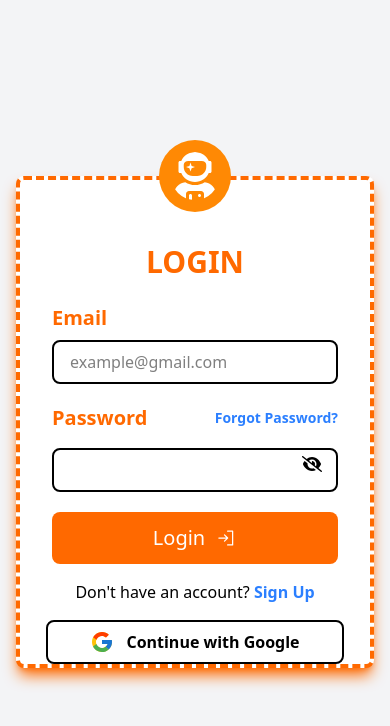
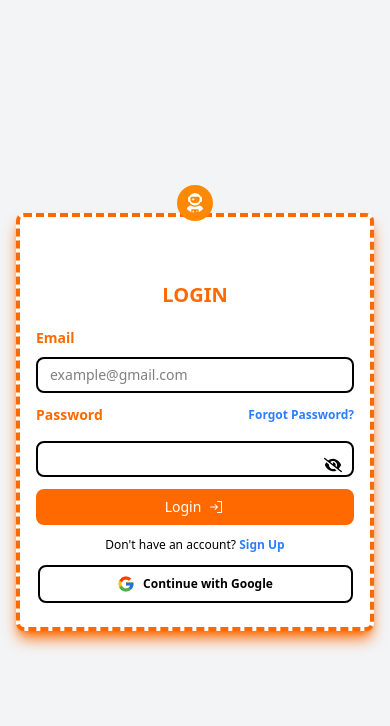
Before and after one commit to sumancoder-cloud/ExcelExtractor, a React (Vite) app in the folder ExcelExtractor/: page /login in a window 390 px wide. Shown: the top 726 px of the page. Built offline with nearby package versions, Linux system fonts and the light colour scheme; no server answers.

Commit message:
Improve: Add bottom padding to form containers on mobile for better spacing

```diff
--- a/ExcelExtractor/src/Pages/LoginPage.jsx
+++ b/ExcelExtractor/src/Pages/LoginPage.jsx
@@ -147,26 +147,26 @@ const LoginPage = () => {
 
   return (
     <div className="flex min-h-screen justify-center items-center bg-gray-100 p-4 sm:p-0">
-      <div className={`relative w-full sm:w-[400px] bg-white shadow-orange-500 shadow-lg rounded-lg border-4 border-dashed border-orange-500 flex flex-col items-center pt-16 ${isSignup ? 'sm:h-[850px]' : 'sm:h-[600px]'}`}>
+      <div className={`relative w-full sm:w-[400px] bg-white shadow-orange-500 shadow-lg rounded-lg border-4 border-dashed border-orange-500 flex flex-col items-center pt-16 pb-6 sm:pb-0 ${isSignup ? 'sm:h-[850px]' : 'sm:h-[600px]'}`}>
 
-        <FaUserAstronaut className="text-7xl text-white bg-orange-400 rounded-full absolute -top-10 p-3" />
+        <FaUserAstronaut className="text-4xl sm:text-7xl text-white bg-orange-400 rounded-full absolute -top-8 sm:-top-10 p-2 sm:p-3" />
 
-        <h1 className="text-3xl font-semibold text-orange-500 mb-6">
+        <h1 className="text-xl sm:text-3xl font-semibold text-orange-500 mb-4 sm:mb-6">
           {isSignup ? 'SIGN UP' : 'LOGIN'}
         </h1>
 
         {error && (
-          <div className="w-full px-8 mb-4">
-            <div className="bg-yellow-100 border-l-4 border-yellow-500 text-yellow-700 p-3 rounded">
-              <p className="text-sm">{error}</p>
+          <div className="w-full px-4 sm:px-8 mb-4">
+            <div className="bg-yellow-100 border-l-4 border-yellow-500 text-yellow-700 p-2 sm:p-3 rounded">
+              <p className="text-xs sm:text-sm">{error}</p>
             </div>
           </div>
         )}
 
-        <form className="w-full px-8 space-y-5" onSubmit={handleSubmit}>
+        <form className="w-full px-4 sm:px-8 space-y-3 sm:space-y-5" onSubmit={handleSubmit}>
           {isSignup && (
             <div>
-              <label htmlFor="fullName" className="text-orange-500 font-bold text-xl">
+              <label htmlFor="fullName" className="text-orange-500 font-bold text-sm sm:text-xl">
                 Full Name
               </label>
               <input
@@ -177,18 +177,18 @@ const LoginPage = () => {
                 onChange={handleChange}
                 placeholder="Enter your full name"
                 autoComplete="name"
-                className="w-full border-2 rounded-lg px-4 py-2 mt-2"
+                className="w-full border-2 rounded-lg px-3 sm:px-4 py-1.5 sm:py-2 mt-2 text-sm sm:text-base"
               />
               {
                 errors.fullName &&(
-                  <p className="text-red-500">{errors.fullName}</p>
+                  <p className="text-red-500 text-xs sm:text-sm">{errors.fullName}</p>
                 )
               }
             </div>
           )}
 
           <div>
-            <label htmlFor="email" className="text-orange-500 font-bold text-xl">
+            <label htmlFor="email" className="text-orange-500 font-bold text-sm sm:text-xl">
               Email
             </label>
             <input
@@ -199,22 +199,22 @@ const LoginPage = () => {
               onChange={handleChange}
               placeholder="example@gmail.com"
               autoComplete="email"
-              className="w-full border-2 rounded-lg px-4 py-2 mt-2"
+              className="w-full border-2 rounded-lg px-3 sm:px-4 py-1.5 sm:py-2 mt-2 text-sm sm:text-base"
             />
             {
               errors.email &&(
-                <p className="text-red-500">{errors.email}</p>
+                <p className="text-red-500 text-xs sm:text-sm">{errors.email}</p>
               )
             }
           </div>
 
           <div className="relative">
             <div className="flex justify-between items-center mb-2">
-              <label htmlFor="password" className="text-orange-500 font-bold text-xl">
+              <label htmlFor="password" className="text-orange-500 font-bold text-sm sm:text-xl">
                 Password
               </label>
               {!isSignup && (
-                <Link to="/forgot-password" className="text-blue-500 font-semibold hover:underline text-sm">
+                <Link to="/forgot-password" className="text-blue-500 font-semibold hover:underline text-xs sm:text-sm">
                   Forgot Password?
                 </Link>
               )}
@@ -226,17 +226,17 @@ const LoginPage = () => {
               onChange={handleChange}
               type={hidePassword ? "password" : "text"}
               autoComplete="current-password"
-              className="w-full border-2 rounded-lg px-4 py-2 mt-2"
+              className="w-full border-2 rounded-lg px-3 sm:px-4 py-1.5 sm:py-2 mt-2 text-sm sm:text-base"
             />
             {
               errors.password&&(
-                <p className="text-red-400">{errors.password}</p>
+                <p className="text-red-400 text-xs sm:text-sm">{errors.password}</p>
               )
             }
             <button
               type="button"
               onClick={() => setHidePassword(!hidePassword)}
-              className="absolute right-4 top-15 -translate-y-1/2 text-xl cursor-pointer"
+              className="absolute right-3 sm:right-4 top-15 -translate-y-1/2 text-lg sm:text-xl cursor-pointer"
             >
               {hidePassword ? <FaEyeSlash /> : <FaEye />}
             </button>
@@ -244,7 +244,7 @@ const LoginPage = () => {
 
           {isSignup && (
             <div className="relative">
-              <label htmlFor="confirmPassword" className="text-orange-500 font-bold text-xl">
+              <label htmlFor="confirmPassword" className="text-orange-500 font-bold text-sm sm:text-xl">
                 Confirm Password
               </label>
               <input
@@ -254,17 +254,17 @@ const LoginPage = () => {
                 onChange={handleChange}
                 type={hideConfirmPassword ? "password" : "text"}
                 autoComplete="new-password"
-                className="w-full border-2 rounded-lg px-4 py-2 mt-2"
+                className="w-full border-2 rounded-lg px-3 sm:px-4 py-1.5 sm:py-2 mt-2 text-sm sm:text-base"
               />
               {
                 errors.confirmPassword&&(
-                  <p className="text-red-400">{errors.confirmPassword}</p>
+                  <p className="text-red-400 text-xs sm:text-sm">{errors.confirmPassword}</p>
                 )
               }
               <button
                 type="button"
                 onClick={() => setHideConfirmPassword(!hideConfirmPassword)}
-                className="absolute right-4 top-15 -translate-y-1/2 text-xl cursor-pointer"
+                className="absolute right-3 sm:right-4 top-15 -translate-y-1/2 text-lg sm:text-xl cursor-pointer"
               >
                 {hideConfirmPassword ? <FaEyeSlash /> : <FaEye />}
               </button>
@@ -274,13 +274,13 @@ const LoginPage = () => {
           <button
             type="submit"
             disabled={loading}
-            className="flex justify-center items-center gap-3 w-full bg-orange-500 py-3 rounded-lg text-xl text-white hover:bg-orange-400 cursor-pointer disabled:bg-gray-400 disabled:cursor-not-allowed"
+            className="flex justify-center items-center gap-2 sm:gap-3 w-full bg-orange-500 py-2 sm:py-3 rounded-lg text-sm sm:text-xl text-white hover:bg-orange-400 cursor-pointer disabled:bg-gray-400 disabled:cursor-not-allowed"
           >
-            {loading ? (isSignup ? 'Creating Account...' : 'Logging in...') : (isSignup ? 'Sign Up' : 'Login')} {isSignup ? <PiUserPlus /> : <PiSignIn />}
+            {loading ? (isSignup ? 'Creating Account...' : 'Logging in...') : (isSignup ? 'Sign Up' : 'Login')} {isSignup ? <PiUserPlus className="text-base sm:text-xl" /> : <PiSignIn className="text-base sm:text-xl" />}
           </button>
         </form>
 
-        <p className="mt-4 text-center">
+        <p className="mt-3 sm:mt-4 text-center px-2 text-xs sm:text-base">
           {isSignup ? 'Already have an account?' : "Don't have an account?"}{" "}
           <button
             onClick={() => {
@@ -304,9 +304,9 @@ const LoginPage = () => {
           type="button"
           onClick={() => googleLogin()}
           disabled={loading}
-          className="flex items-center justify-center gap-3 border-2 w-[85%] py-2 rounded-lg mt-4 hover:bg-gray-100 disabled:bg-gray-200 disabled:cursor-not-allowed"
+          className="flex items-center justify-center gap-2 sm:gap-3 border-2 w-[90%] sm:w-[85%] py-2 sm:py-2.5 rounded-lg mt-3 sm:mt-4 hover:bg-gray-100 disabled:bg-gray-200 disabled:cursor-not-allowed text-xs sm:text-base"
         >
-          <FcGoogle className="text-2xl" />
+          <FcGoogle className="text-lg sm:text-2xl" />
           <span className="font-semibold">Continue with Google</span>
         </button>
 
```
Also changed, not shown: ExcelExtractor/src/Pages/SignupPage.jsx (+25 -25 lines).
